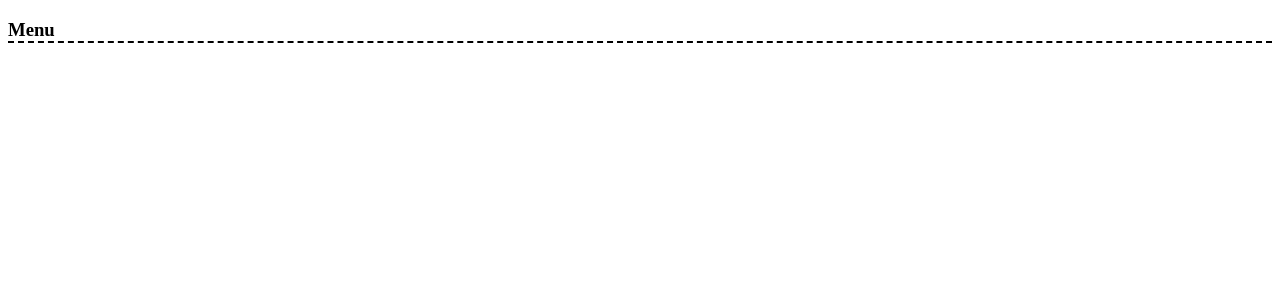
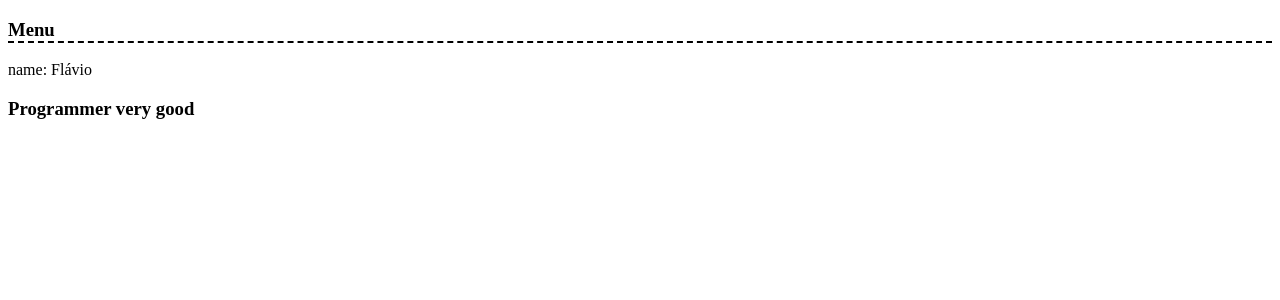
Before and after one commit to flavioanalistadesistema/angular-student, an Angular app: page / in a window 1280 px wide. Shown: the top 300 px of the page. Built offline with nearby package versions, Linux system fonts and the light colour scheme.

Commit message:
Aplicando Property Binding nos Primeiros Componentes

```diff
--- a/src/app/app.component.html
+++ b/src/app/app.component.html
@@ -1 +1,3 @@
 <app-header></app-header>
+
+<app-student></app-student>
--- a/src/app/app.module.ts
+++ b/src/app/app.module.ts
@@ -3,11 +3,13 @@ import { NgModule } from '@angular/core';
 
 import { AppComponent } from './app.component';
 import { HeaderComponent } from './header/header.component';
+import { StudentComponent } from './student/student.component';
 
 @NgModule({
   declarations: [
     AppComponent,
-    HeaderComponent
+    HeaderComponent,
+    StudentComponent
   ],
   imports: [
     BrowserModule
--- /dev/null
+++ b/src/app/student/student.component.html
@@ -0,0 +1,6 @@
+<div>
+    name: {{name}}
+    <div [hidden]="!isProgrammer">
+        <h3>Programmer very good</h3>
+    </div>
+</div>
--- /dev/null
+++ b/src/app/student/student.component.ts
@@ -0,0 +1,17 @@
+import { Component, OnInit } from '@angular/core';
+
+@Component({
+  selector: 'app-student',
+  templateUrl: './student.component.html',
+  styleUrls: ['./student.component.css']
+})
+export class StudentComponent implements OnInit {
+  name: string = 'Flávio';
+  isProgrammer: boolean = true;
+
+  constructor() { }
+
+  ngOnInit() {
+  }
+
+}
```
Also changed, not shown: src/app/student/student.component.css (added), 1 other file (tests, documents, lock files or other folders).
